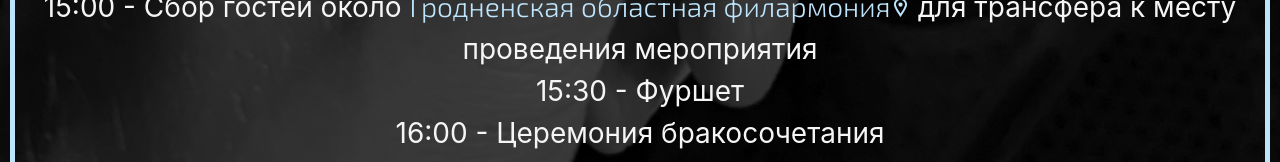
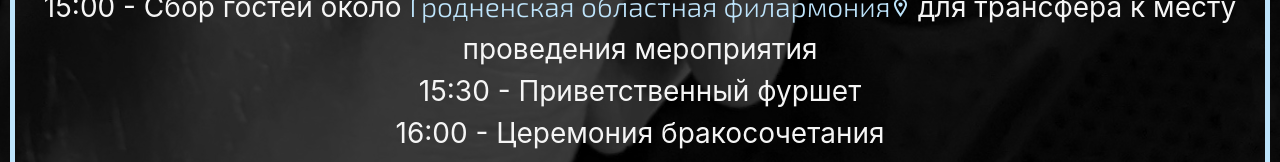
Before and after one commit to Ulquiorrabl/wedding-invite, a React (Vite) app: page / in a window 1280 px wide. Shown: the part 2310-2472 px from the top of the page. Built offline with nearby package versions, Linux system fonts and the light colour scheme.

Commit message:
welcoming rename

```diff
--- a/src/App.jsx
+++ b/src/App.jsx
@@ -67,7 +67,7 @@ function App() {
           <span className='exo-text header'>Программа</span>
           <ul>
             <li className='b1'>15:00 - Сбор гостей около <a href="https://yandex.by/maps/org/hrodnenska_oblasna_filarmoniia/127044541592/?ll=23.822186%2C53.668056&z=17.05"><span className='exo-text b1 link-text place-text'>Гродненская областная филармония</span><img className='svg' src={mapPoint}></img></a> для трансфера к месту проведения мероприятия</li>
-            <li className='b1'>15:30 - Фуршет</li>
+            <li className='b1'>15:30 - Приветственный фуршет</li>
             <li className='b1'>16:00 - Церемония бракосочетания</li>
             <li className='b1'>17:00 - Праздничный банкет</li>
           </ul>
```
